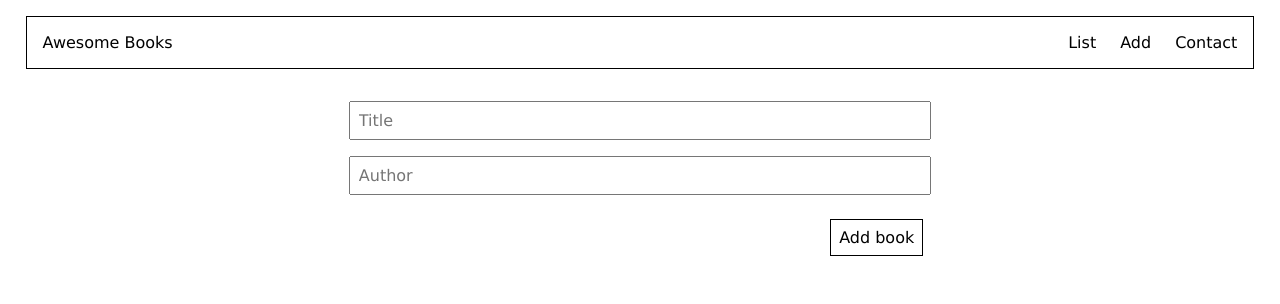
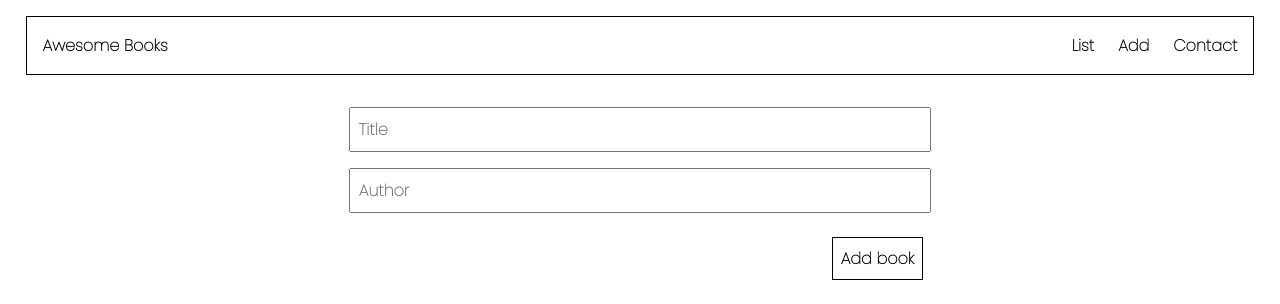
Before and after one commit to rominana/awesome-books, a website: page index.html in a window 1280 px wide. Drawn offline with Linux system fonts and the light colour scheme.

Commit message:
Modify Add Element

```diff
--- a/css/style.css
+++ b/css/style.css
@@ -5,7 +5,8 @@
   padding: 0;
   box-sizing: border-box;
   font-size: 1rem;
-  font-family: 'Lucida Sans', 'Lucida Sans Regular', 'Lucida Grande', 'Lucida Sans Unicode', Geneva, Verdana, sans-serif;
+  font-family: 'Poppins', sans-serif;
+  font-weight: bolder;
 }
 
 li {
--- a/js/script.js
+++ b/js/script.js
@@ -78,16 +78,10 @@ class StorageBooks {
   static removeLiElement(id) {
     const li = document.getElementById(`book${id}`);
     li.remove();
-    bookData = bookData.filter((book) => book.id !== id); // filter method
+    bookData = bookData.filter((book) => book.id !== id); // filter method required
     StorageBooks.storeData();
   }
 }
 
 document.addEventListener('DOMContentLoaded', StorageBooks.loadData);
 addBook.addEventListener('click', StorageBooks.addLiElement);
-
-/*
-Activate and Deactivate Sections
-*/
-
-// agregar hide-class al contact section
```
Also changed, not shown: index.html (+2 -9 lines).
